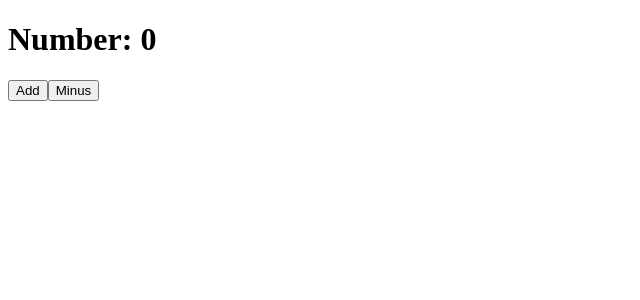
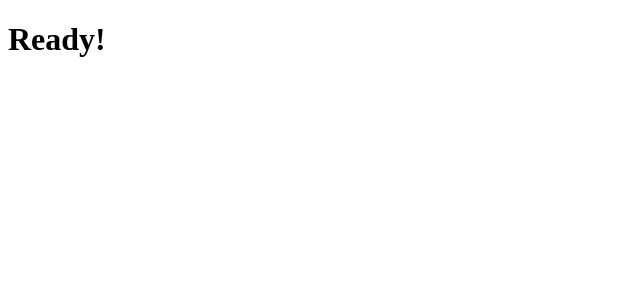
Before and after one commit to seonghyun26/reactjs_movie, a React (Create React App) app: page / in a window 1280 px wide. Shown: the top 300 px of the page, without its empty margins (0-640 px from the left). Built offline with nearby package versions, Linux system fonts and the light colour scheme.

Commit message:
Ch3 complete

```diff
--- a/src/App.js
+++ b/src/App.js
@@ -1,42 +1,21 @@
 import React from "react";
-import PropTypes from "prop-types";
 
 class App extends React.Component{
-  constructor() {
-    super();
-
+  state = {
+    isLoading: true
   }
 
-  state = {
-    count: 0
-  };
-
-  add = () => {
-    this.setState( current => (
-      { count: current.count + 1 }
-    ));
-  };
-
-  minus = () => {
-    this.setState( current => (
-      { count: current.count - 1 }
-    ));
-  };
-
-  componentDidUpdate() {
-    console.log("componet updated")
-  }
   componentDidMount(){
-    console.log("component rendered")
+    setTimeout( () => {
+      this.setState({ isLoading: false });
+    }, 6000);
   }
 
   render(){
-    console.log("rendering")
+    const { isLoading } = this.state;
     return (
       <div>
-        <h1>Number: {this.state.count}</h1>
-        <button onClick={this.add}>Add</button>
-        <button onClick={this.minus}>Minus</button>
+        <h1>{ isLoading ? "Loading..." : "Ready!"}</h1>
       </div>
     );
   }
```
